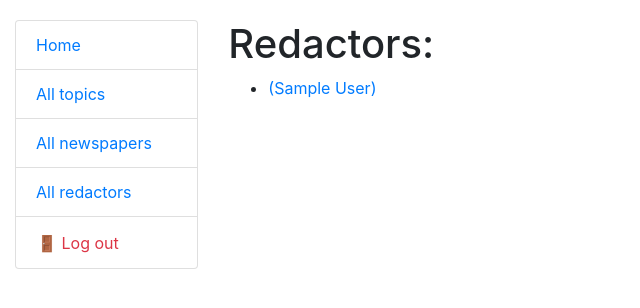
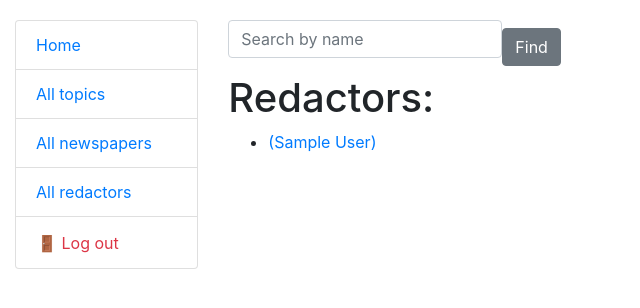
Before and after one commit to Rostyslavv11/news_agency, a Django app: page /redactors/ in a window 1280 px wide. Shown: the top 308 px of the page, without its empty margins (0-640 px from the left). Run offline with Django 5.2, Linux system fonts and the light colour scheme; the visitor is signed in with stand-in values (Sample User, id 1); data comes from the database, SQL or seed files in the repository; some libraries are stand-ins or nearby versions.

Commit message:
Add search form to Topic, Newspaper and Redactor models also create custom forms

```diff
--- a/news/forms.py
+++ b/news/forms.py
@@ -24,3 +24,30 @@ NewspaperTopicFormSet = inlineformset_factory(
     extra=2,
     can_delete=True,
 )
+
+
+class TopicSearchForm(forms.Form):
+    name = forms.CharField(
+        max_length=255,
+        required=False,
+        label="",
+        widget=forms.TextInput(attrs={"placeholder": "Search by name"}),
+    )
+
+
+class NewspaperSearchForm(forms.Form):
+    title = forms.CharField(
+        max_length=255,
+        required=False,
+        label="",
+        widget=forms.TextInput(attrs={"placeholder": "Search by name"}),
+    )
+
+
+class RedactorSearchForm(forms.Form):
+    username = forms.CharField(
+        max_length=255,
+        required=False,
+        label="",
+        widget=forms.TextInput(attrs={"placeholder": "Search by name"}),
+    )
--- a/news/views.py
+++ b/news/views.py
@@ -1,3 +1,5 @@
+from lib2to3.fixes.fix_input import context
+
 from django.contrib.auth.mixins import LoginRequiredMixin
 from django.db import transaction
 from django.shortcuts import render, redirect
@@ -5,7 +7,7 @@ from django.urls import reverse_lazy
 from django.views import generic
 
 from news.models import Topic, Redactor, Newspaper
-from .forms import NewspaperForm, NewspaperTopicFormSet
+from .forms import NewspaperForm, NewspaperTopicFormSet, TopicSearchForm, NewspaperSearchForm, RedactorSearchForm
 
 
 def index(request):
@@ -28,7 +30,22 @@ class TopicListView(LoginRequiredMixin, generic.ListView):
     model = Topic
     paginate_by = 5
     template_name = "news/topic_list.html"
+    context_object_name = "topic_list"
 
+    def get_queryset(self):
+        qs = Topic.objects.all()
+        name = self.request.GET.get("name")
+        if name:
+            return qs.filter(name__icontains=name)
+        return qs
+
+    def get_context_data(self, *, object_list=None, **kwargs):
+        context = super().get_context_data(**kwargs)
+
+        context["search_form"] = TopicSearchForm(
+            self.request.GET
+        )
+        return context
 
 class TopicDetailView(LoginRequiredMixin, generic.DetailView):
     model = Topic
@@ -64,6 +81,20 @@ class NewspaperListView(LoginRequiredMixin, generic.ListView):
     paginate_by = 5
     template_name = "news/newspaper_list.html"
 
+    def get_queryset(self):
+        qs = Newspaper.objects.all()
+        title = self.request.GET.get("title")
+        if title:
+            return qs.filter(title__icontains=title)
+        return qs
+
+    def get_context_data(self, *, object_list=None, **kwargs):
+        context = super().get_context_data(**kwargs)
+
+        context["search_form"] = NewspaperSearchForm(
+            self.request.GET or None
+        )
+        return context
 
 class NewspaperDetailView(LoginRequiredMixin, generic.DetailView):
     model = Newspaper
@@ -136,6 +167,21 @@ class RedactorListView(LoginRequiredMixin, generic.ListView):
     template_name = "news/redactor_list.html"
     ordering = ["username"]
 
+    def get_queryset(self):
+        qs = Redactor.objects.all()
+        username = self.request.GET.get("username")
+        if username:
+            return qs.filter(username__icontains=username)
+        return qs
+
+    def get_context_data(self, *, object_list=None, **kwargs):
+        context = super().get_context_data(**kwargs)
+
+        context["search_form"] = RedactorSearchForm(
+            self.request.GET or None
+        )
+        return context
+
 
 class RedactorDetailView(LoginRequiredMixin, generic.DetailView):
     model = Redactor
--- a/templates/news/newspaper_list.html
+++ b/templates/news/newspaper_list.html
@@ -1,7 +1,12 @@
 {% extends "base.html" %}
+{% load crispy_forms_filters %}
 
 {% block content %}
   {% if newspaper_list %}
+    <form method="get" action="" class="form-inline" role="search">
+    {{ search_form|crispy }}
+    <input type="submit" class="btn btn-secondary" value="Find">
+    </form>
     <h1>Newspapers:</h1>
     <a href="{% url 'news:newspaper-create' %}" class="btn btn-primary link-to-page">
       Create
--- a/templates/news/redactor_list.html
+++ b/templates/news/redactor_list.html
@@ -1,7 +1,12 @@
 {% extends "base.html" %}
+{% load crispy_forms_filters %}
 
 {% block content %}
   {% if redactor_list %}
+    <form method="get" action="" class="form-inline" role="search">
+    {{ search_form|crispy }}
+    <input type="submit" class="btn btn-secondary" value="Find">
+    </form>
     <h1>Redactors:</h1>
     <ul>
       {% for redactor in redactor_list %}
--- a/templates/news/topic_list.html
+++ b/templates/news/topic_list.html
@@ -1,7 +1,12 @@
 {% extends "base.html" %}
+{% load crispy_forms_filters %}
 
 {% block content %}
   {% if topic_list %}
+    <form method="get" action="" class="form-inline" role="search">
+    {{ search_form|crispy }}
+    <input type="submit" class="btn btn-secondary" value="Find">
+    </form>
     <h1>Topics:</h1>
     <a href="{% url 'news:topic-create' %}" class="btn btn-primary link-to-page">Create</a>
     <ul>
```
